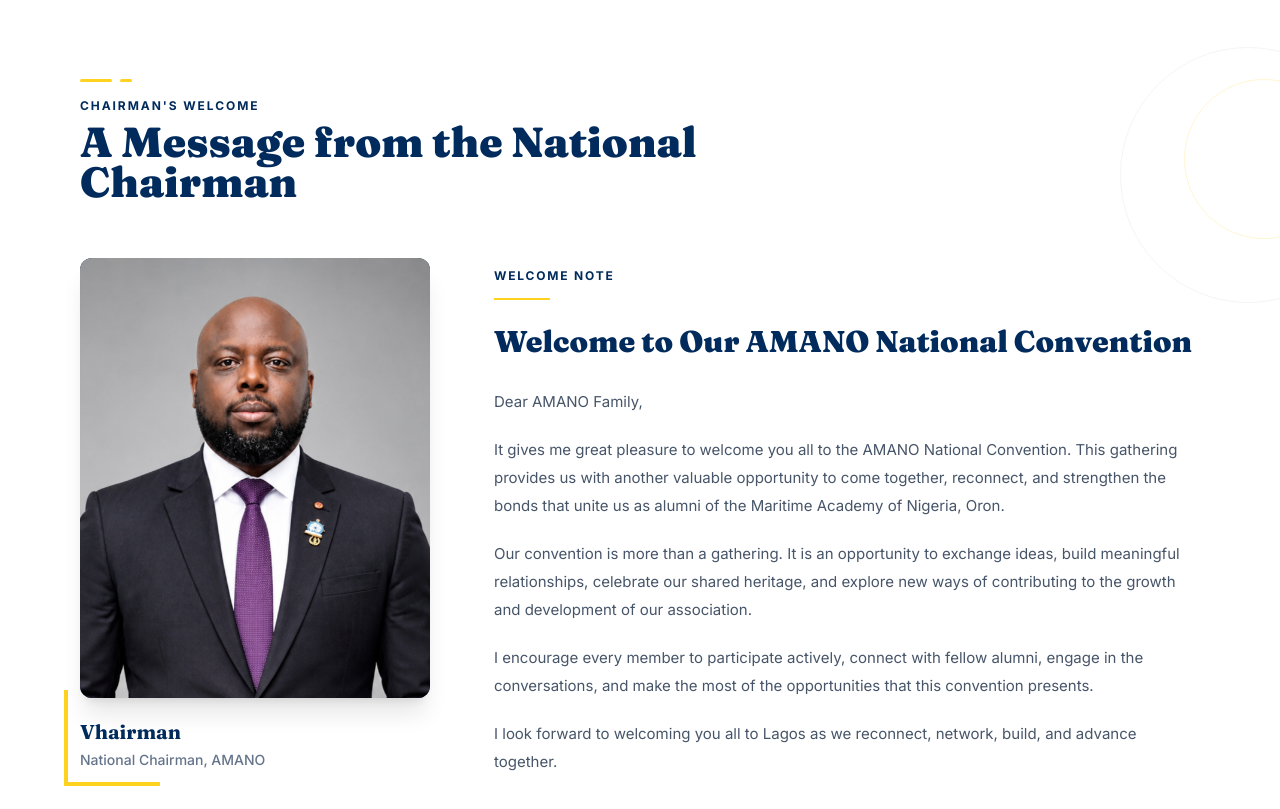
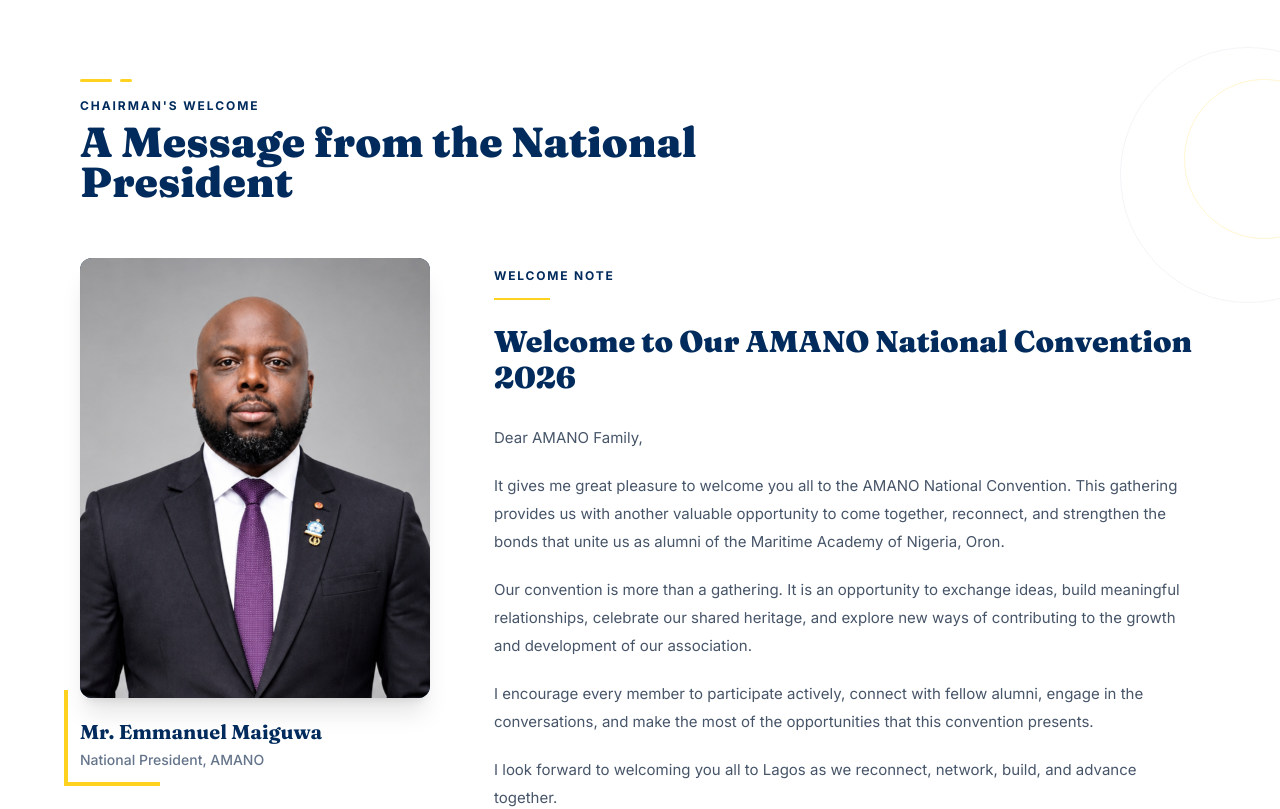
Before and after one commit to Emitis12/amano, a React (Vite) app: page / in a window 1280 px wide. Shown: the part 920-1729 px from the top of the page. Built offline with nearby package versions, Linux system fonts and the light colour scheme.

Commit message:
Update WelcomeNote.jsx initial commit of notes

```diff
--- a/src/components/WelcomeNote.jsx
+++ b/src/components/WelcomeNote.jsx
@@ -17,7 +17,7 @@
           </p>
 
           <h2 className="max-w-[650px] text-3xl font-extrabold leading-tight text-[#002B5C] sm:text-4xl lg:text-[42px]">
-            A Message from the National Chairman
+            A Message from the National President
           </h2>
         </div>
 
@@ -46,11 +46,11 @@
             {/* Chairman Details */}
             <div className="relative z-10 mt-5">
               <h3 className="text-xl font-bold text-[#002B5C]">
-                Vhairman
+                Mr. Emmanuel Maiguwa
               </h3>
 
               <p className="mt-1 text-sm font-medium text-slate-500">
-                National Chairman, AMANO
+                National President, AMANO
               </p>
             </div>
           </div>
@@ -71,7 +71,7 @@
 
             {/* Heading */}
             <h3 className="mb-7 max-w-[700px] text-2xl font-extrabold leading-tight text-[#002B5C] sm:text-3xl">
-              Welcome to Our AMANO National Convention
+              Welcome to Our AMANO National Convention 2026
             </h3>
 
             {/* Message */}
```
